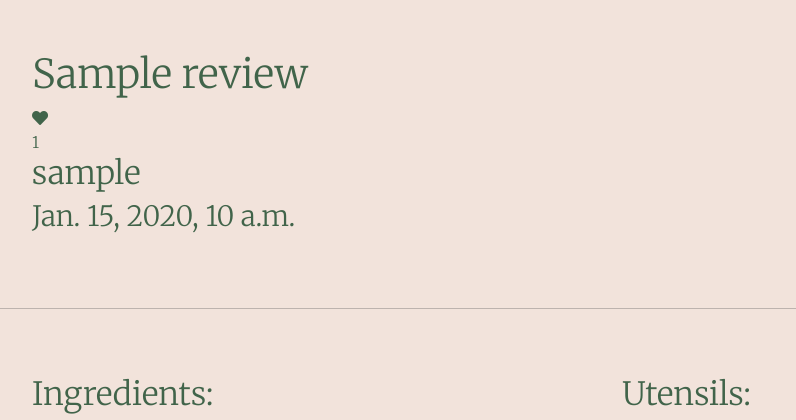
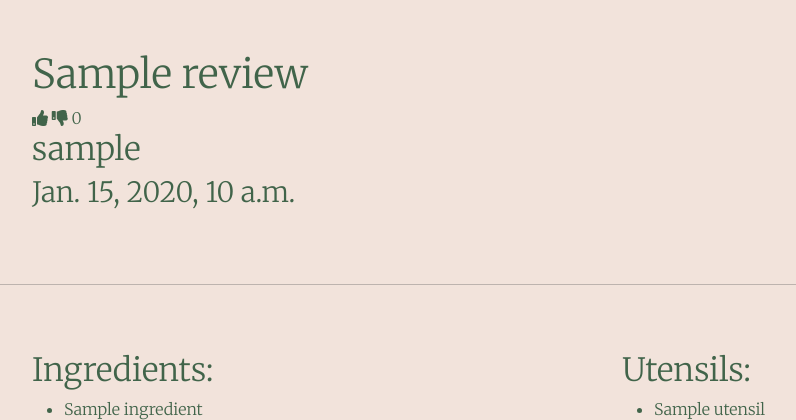
Before and after one commit to chrisryan91/PP4, a Django app: a page that uses templates/review.html in a window 1280 px wide. Shown: the part 60-480 px from the top of the page, without its empty margins (68-864 px from the left). Run offline with Django 3.2, Linux system fonts and the light colour scheme; tables that the repository leaves empty hold one stand-in row (values such as "Sample post"); some libraries are stand-ins or nearby versions.

Commit message:
Change like counter functionality to upvote/downvote functionality. Add logic to view and update tempalate to show upvote and downvote

```diff
--- a/pp4app/models.py
+++ b/pp4app/models.py
@@ -35,7 +35,8 @@
     excerpt = models.TextField(blank=True)
     created_on = models.DateTimeField(auto_now_add=True)
     status = models.IntegerField(choices=STATUS, default=0)
-    upvotes = models.ManyToManyField(User, related_name="review_likes", blank=True)
+    upvotes = models.ManyToManyField(User, related_name="review_upvotes", blank=True)
+    downvotes = models.ManyToManyField(User, related_name="review_downvotes", blank=True)
     prep_time = models.IntegerField(help_text='Preparation time in minutes', blank=True, null=True)
 
     class Meta:
@@ -44,8 +45,14 @@
     def __str__(self):
         return self.title
 
-    def number_of_likes(self):
+    def number_of_upvotes(self):
         return self.upvotes.count()
+
+    def number_of_downvotes(self):
+        return self.downvotes.count()
+
+    def net_votes(self):
+        return self.upvotes.count() - self.downvotes.count()
 
     def get_absolute_url(self):
         return reverse('review_post', kwargs={'slug': self.slug})
--- a/pp4app/views.py
+++ b/pp4app/views.py
@@ -120,7 +120,7 @@
         print(f"Sort option: {sort_option}")
 
         if sort_option == 'upvotes':
-            queryset = Review.objects.filter(status=1).annotate(like_count=Count('upvotes')).order_by('-like_count', '-created_on')
+            queryset = Review.objects.filter(status=1).annotate(net_votes_count=Count('upvotes') - Count('downvotes')).order_by('-net_votes_count', '-created_on')
         else:
             queryset = Review.objects.filter(status=1).order_by('-created_on')
 
@@ -171,14 +171,31 @@
     def post(self, request, *args, **kwargs):
         review = get_object_or_404(Review, slug=self.kwargs['slug'])
 
+        user_has_upvoted = False
+        user_has_downvoted = False
+
         if request.user.is_authenticated:
-            user_has_upvoted = review.upvotes.filter(id=request.user.id).exists()
-            if user_has_upvoted:
-                review.upvotes.remove(request.user)
-            else:
-                review.upvotes.add(request.user)
+            upvote_value = int(request.POST.get('upvote', 0))
 
-        return render(request, self.template_name, {'review': review, 'user_has_upvoted': user_has_upvoted})
+            if upvote_value == 1:
+                user_has_upvoted = review.upvotes.filter(id=request.user.id).exists()
+                if user_has_upvoted:
+                    review.upvotes.remove(request.user)
+                else:
+                    review.upvotes.add(request.user)
+                    review.downvotes.remove(request.user)
+            elif upvote_value == 0:
+                user_has_downvoted = review.downvotes.filter(id=request.user.id).exists()
+                if user_has_downvoted:
+                    review.downvotes.remove(request.user)
+                else:
+                    review.downvotes.add(request.user)
+                    review.upvotes.remove(request.user)
+
+        net_votes = review.upvotes.count() - review.downvotes.count()
+        print(f"Net votes: {net_votes}")
+
+        return redirect(reverse('review_post', kwargs={'slug': review.slug}))
 
 @method_decorator(login_required, name='dispatch')
 class UpdateReview(View):
@@ -198,7 +215,29 @@
             return redirect('blog')
 
         if form.is_valid():
-            form.save()
-            return redirect(review.get_absolute_url())
+            if form.is_valid():
+                review = form.save(commit=False)
+
+                review.ingredients.clear()
+
+                existing_ingredients = form.cleaned_data.get('ingredients')
+                review.ingredients.set(existing_ingredients)
+
+                new_ingredient_string = form.cleaned_data.get('new_ingredient', '')
+                new_ingredient_list = [ingredient.strip() for ingredient in new_ingredient_string.split(',')]
+
+                for new_ingredient_name in new_ingredient_list:
+                    try:
+                        new_ingredient, created = Ingredient.objects.get_or_create(name=new_ingredient_name)
+                        review.ingredients.add(new_ingredient)
+                    except IntegrityError:
+                        try:
+                            new_ingredient = Ingredient.objects.get(name=new_ingredient_name)
+                        except Ingredient.DoesNotExist:
+                            new_ingredient_id = Ingredient.objects.latest('id').id + 1
+                            new_ingredient = Ingredient.objects.create(id=new_ingredient_id, name=new_ingredient_name)
+                        review.ingredients.add(new_ingredient)
+                form.save()
+                return redirect(review.get_absolute_url())
 
         return render(request, self.template_name, {'form': form, 'review': review})
--- a/static/css/style.css
+++ b/static/css/style.css
@@ -396,3 +396,11 @@
       filter: blur(0);
     }
   }
+
+.upvoted {
+    color: green;
+}
+
+.downvoted {
+    color: red;
+}
--- a/templates/review.html
+++ b/templates/review.html
@@ -11,20 +11,36 @@
                         {% if user.is_authenticated %}
                             <form class="d-inline" action="{% url 'review_upvote' review.slug %}" method="POST">
                                 {% csrf_token %}
-                            <button type="submit" name="review_id" value="{{review.slug}}">
+                                <input type="hidden" name="upvote" value="1">
+                                <button type="submit" class="{% if user_has_upvoted %}upvoted{% endif %}">
                                     {% if user_has_upvoted %}
-                                    <i class="far fa-heart"></i>
+                                        <i class="far fa-thumbs-up"></i>
                                     {% else %}
-                                    <i class="fas fa-heart"></i>
+                                        <i class="fas fa-thumbs-up"></i>
                                     {% endif %}
                                 </button>
                             </form>
+                            <form class="d-inline" action="{% url 'review_upvote' review.slug %}" method="POST">
+                                {% csrf_token %}
+                                <input type="hidden" name="upvote" value="0">
+                                <button type="submit" class="{% if user_has_downvoted %}downvoted{% endif %}">
+                                    {% if user_has_downvoted %}
+                                        <i class="far fa-thumbs-down"></i>
                                     {% else %}
-                        <i class="fas fa-heart"></i>
+                                        <i class="fas fa-thumbs-down"></i>
+                                    {% endif %}
+                                </button>
+                            </form>
+                            <span>{{ review.net_votes }}</span>
+                        {% else %}
+                            <!-- Display total upvotes and downvotes without forms -->
+                            <i class="fas fa-thumbs-up"></i>
+                            <i class="fas fa-thumbs-down"></i>
+                            <span>{{  review.net_votes  }}</span>
                         {% endif %}
                     </div>
                     <div>
-                        <span id="like-count">{{ review.number_of_likes }}</span>
+                        <span id="like-count">{{ review. }}</span>
                     </div>
                 </div>
                 <h2 class="post-subtitle">
--- a/templates/review_blog.html
+++ b/templates/review_blog.html
@@ -37,12 +37,12 @@
                             <div class="text-container d-flex align-items-center justify-content-between">
                                 <div class="left-content">
                                     <div>
-                                        <span id="like-count"><i class="fas fa-heart"></i>{{ review.number_of_likes }}</span>
+                                        <span id="like-count"><i class="fas fa-thumbs-up"></i>{{ review.net_votes }}</span>
                                     </div>
                                 </div>
                                 <div class="right-content">
                                     <div>
-                                        {{ review.created_on }} by {{ review.author }}
+                                        {{ review.author }} | {{ review.created_on|timesince }}
                                     </div>
                                 </div>
                             </div>
```
Also changed, not shown: pp4app/migrations/0013_auto_20231230_1651.py (added). Lines whose indentation alone changed are shown as unchanged.
